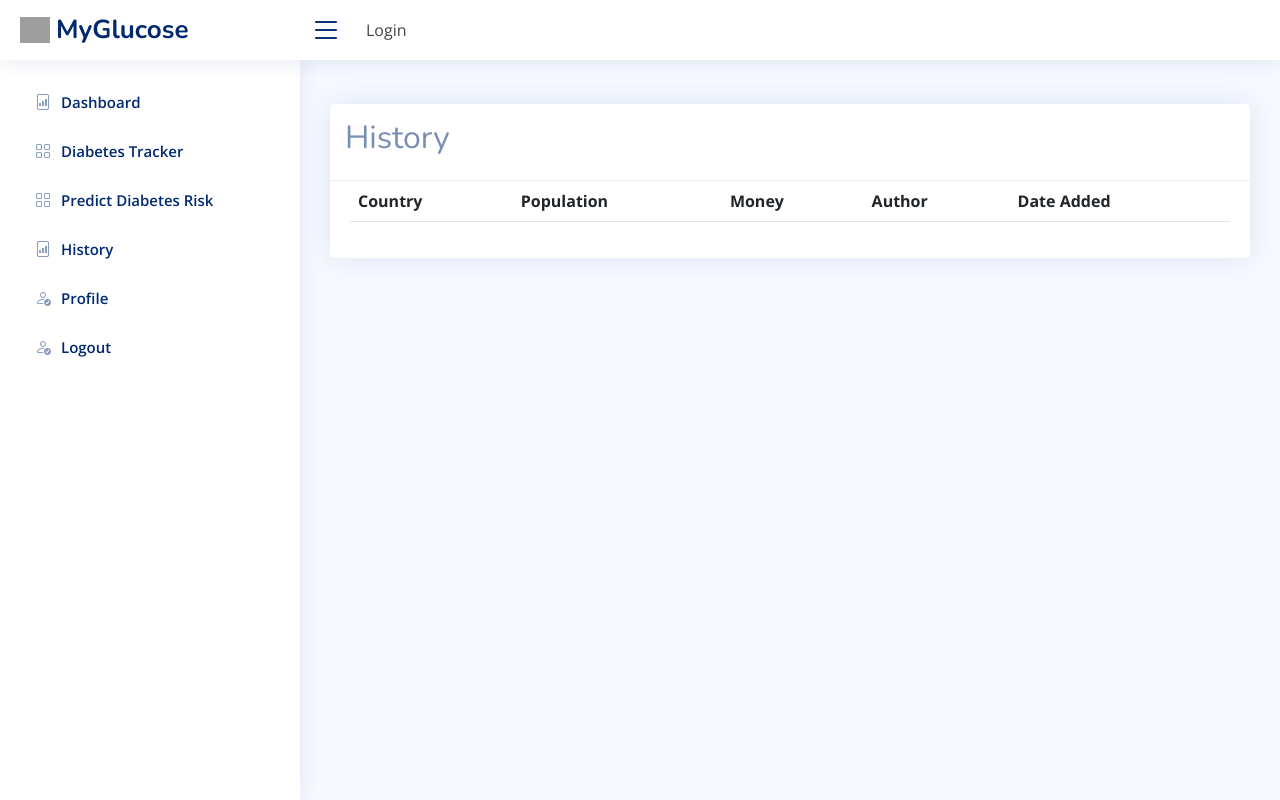
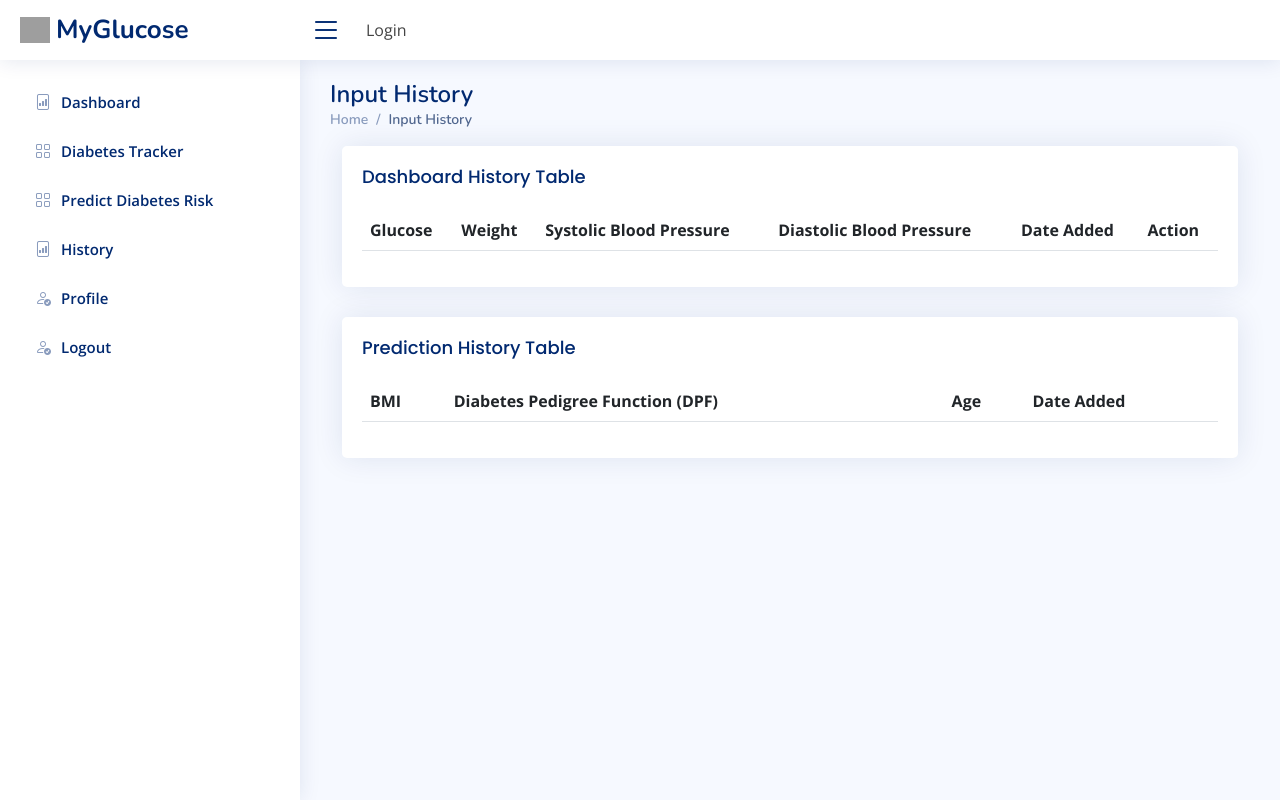
Before and after one commit to duaneywadey/MyGlucose, a Django app: template templates/dashboard/history.html in a window 1280 px wide. Run offline with Django 4.2, Linux system fonts and the light colour scheme; the template is opened without the code that fills it, so the values that code supplies are empty; some libraries are stand-ins or nearby versions; grey boxes are pictures that could not be loaded.

Commit message:
template update

```diff
--- a/templates/dashboard/diabetestracker.html
+++ b/templates/dashboard/diabetestracker.html
@@ -26,7 +26,7 @@
           <form class="row g-3" method="POST">
             {% csrf_token %}
             {{form.as_p}}
-            <input type="Submit" value="Submit">
+            <input type="Submit" value="Submit" class="btn btn-primary">
           </form>
         </div>
       </div>
--- a/templates/dashboard/history.html
+++ b/templates/dashboard/history.html
@@ -1,35 +1,71 @@
 {% extends 'partials/base.html' %}
 
-{% block title %} History {% endblock %}
+{% block title %} Dashboard {% endblock %}
 
 {% block content %}
-<div class="row justify-content-center mt-4">
+
+<div class="pagetitle">
+  <h1>Input History</h1>
+  <nav>
+    <ol class="breadcrumb">
+      <li class="breadcrumb-item"><a href="index.html">Home</a></li>
+      <li class="breadcrumb-item active">Input History</li>
+    </ol>
+  </nav>
+</div><!-- End Page Title -->
+
+<div class="container">
+  <div class="row">
     <div class="col-md-12">
       <div class="card">
-			<div class="card-header"><h2>History</h2></div>
         <div class="card-body">
+          <h5 class="card-title">Dashboard History Table</h5>
+
+          <!-- Default Table -->
           <table class="table">
             <thead>
               <tr>
-				      <th scope="col">Country</th>
-				      <th scope="col">Population</th>
-				      <th scope="col">Money</th>
-				      <th scope="col">Author</th>
+                <th scope="col">Glucose</th>
+                <th scope="col">Weight</th>
+                <th scope="col">Systolic Blood Pressure</th>
+                <th scope="col">Diastolic Blood Pressure</th>
+                <th scope="col">Date Added</th>
+                <th scope="col">Action</th>
+              </tr>
+            </thead>
+            <tbody>
+              <tr>
+              </tr>
+            </tbody>
+          </table>
+          <!-- End Default Table Example -->
+        </div>
+      </div>
+    </div>
+  </div>
+    <div class="row">
+    <div class="col-md-12">
+      <div class="card">
+        <div class="card-body">
+          <h5 class="card-title">Prediction History Table</h5>
+
+          <!-- Default Table -->
+          <table class="table">
+            <thead>
+              <tr>
+                <th scope="col">BMI</th>
+                <th scope="col">Diabetes Pedigree Function (DPF)</th>
+                <th scope="col">Age</th>
                 <th scope="col">Date Added</th>
               </tr>
             </thead>
             <tbody>
-				  	{% for countryInfo in countryInfo %}
               <tr>
-				    	<td>{{countryInfo.country}}</td>
-				    	<td>{{countryInfo.population}}</td>
-				    	<td>{{countryInfo.money}}</td>
-				    	<td>{{countryInfo.author}}</td>
-				    	<td>{{countryInfo.dateNow}}</td>
               </tr>
-					{% endfor %}
             </tbody>
           </table>
+          <!-- End Default Table Example -->
+        </div>
       </div>
     </div>
   </div>
--- a/templates/partials/base.html
+++ b/templates/partials/base.html
@@ -58,7 +58,7 @@
   <script src="{% static 'assets/vendor/chart.js/chart.umd.js' %}"></script>
   <script src="{% static 'assets/vendor/echarts/echarts.min.js' %}"></script>
   <script src="{% static 'assets/vendor/quill/quill.min.js' %}"></script>
-  <script src="{% static 'assets/vendor/simple-datatables/simple-datatables.js' "></script>
+  <script src="{% static 'assets/vendor/simple-datatables/simple-datatables.js' %}"></script>
   <script src="{% static 'assets/vendor/tinymce/tinymce.min.js' %}"></script>
   <script src="{% static 'assets/vendor/php-email-form/validate.js' %}"></script>
 
--- a/templates/partials/side.html
+++ b/templates/partials/side.html
@@ -27,14 +27,14 @@
       </li><!-- End Profile Page Nav -->
 
        <li class="nav-item">
-        <a class="nav-link collapsed" href="history.html">
+        <a class="nav-link collapsed" href="{% url 'dashboard-history' %}">
           <i class="bi bi-file-bar-graph"></i>
           <span>History</span>
         </a>
       </li><!-- End Profile Page Nav -->
 
       <li class="nav-item">
-        <a class="nav-link collapsed" href="profile.html">
+        <a class="nav-link collapsed" href="#">
           <i class="bi bi-person-check"></i>
           <span>Profile</span>
         </a>
```
Also changed, not shown: dashboard/models.py (+4 -4 lines), dashboard/views.py (+6 -9 lines), templates/dashboard/predictdiabetes.html (+44 -0 lines), dashboard/migrations/0014_alter_dashboarddata_diastolic_bp_and_more.py (added), db.sqlite3. Lines whose indentation alone changed are shown as unchanged.
